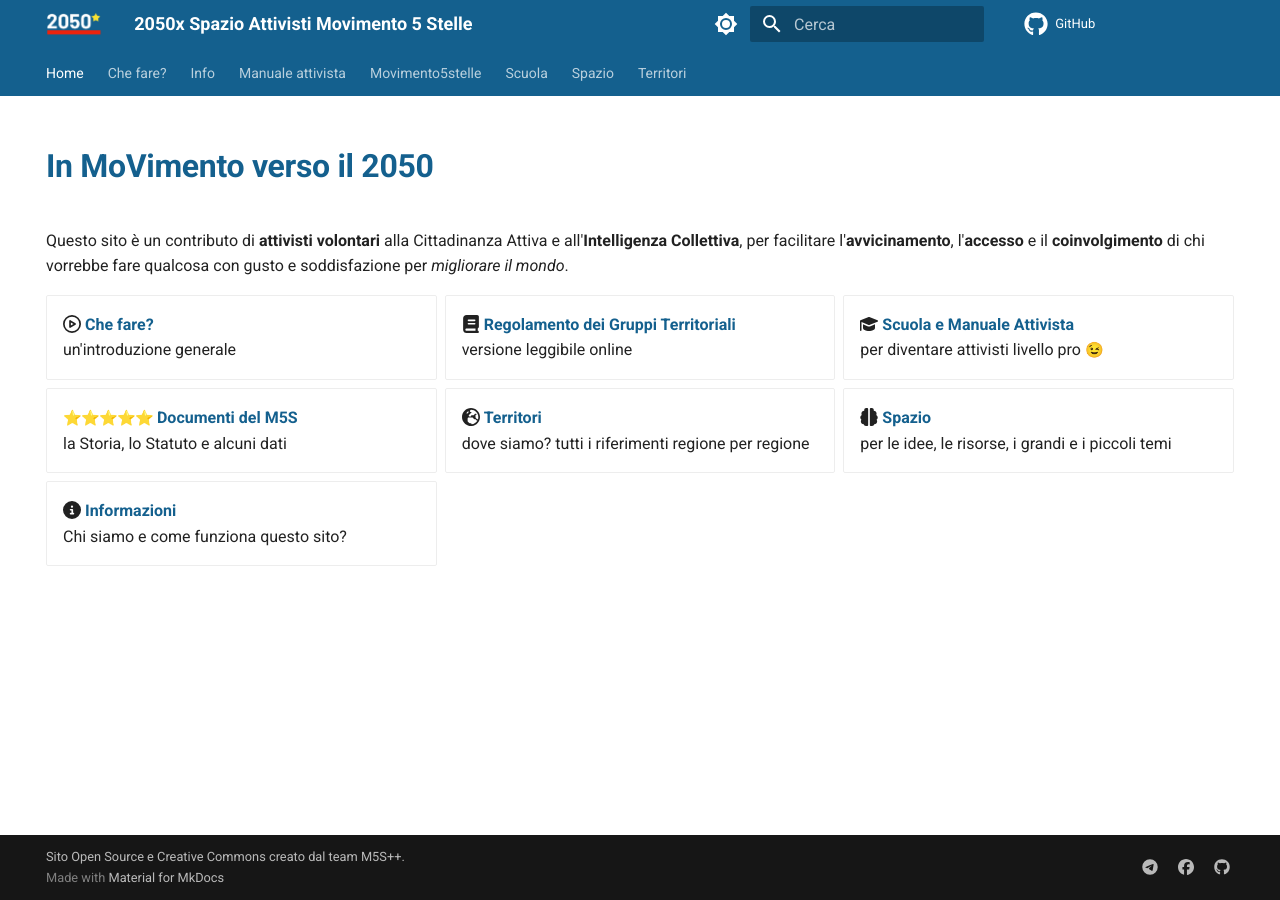
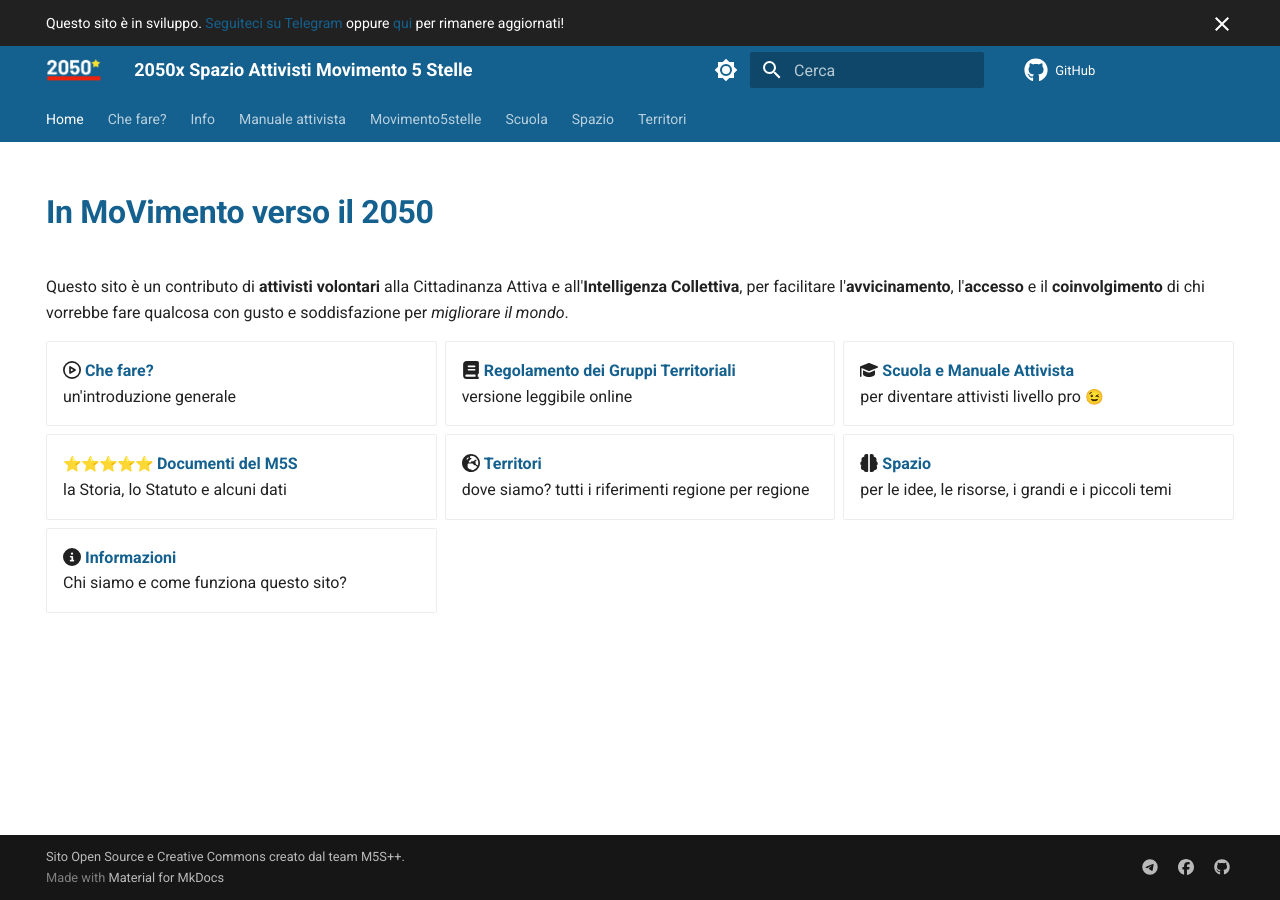
Before and after one commit to 2050x/2050x.github.io, an MkDocs documentation site: the page built from docs/index.md, in a window 1280 px wide. Built offline with MkDocs 1.6.1 and Material for MkDocs 9.7.7, drawn with Linux system fonts in a browser that asks for light colours; emoji names are drawn with the system emoji font; comment, search, counter and statistics services are not loaded.

```diff
--- a/mkdocs.yml
+++ b/mkdocs.yml
@@ -12,6 +12,7 @@ copyright: <a href="/about">Sito Open Source e Creative Commons creato dal team
 
 theme:
   name: material
+  custom_dir: overrides
   language: it
   logo: assets/logo.png
   favicon: assets/favicon.png
@@ -22,6 +23,7 @@ theme:
     - navigation.tabs
     - navigation.top
     - navigation.sections
+    - announce.dismiss
   font:
     text: Roboto
     code: Roboto Mono
--- /dev/null
+++ b/overrides/main.html
@@ -0,0 +1,5 @@
+{% extends "base.html" %}
+
+{% block announce %}
+Questo sito è in sviluppo. <a href="https://t.me/org2050x">Seguiteci su Telegram</a> oppure <a href="/info/contatto/">qui</a> per rimanere aggiornati!
+{% endblock %}
```
